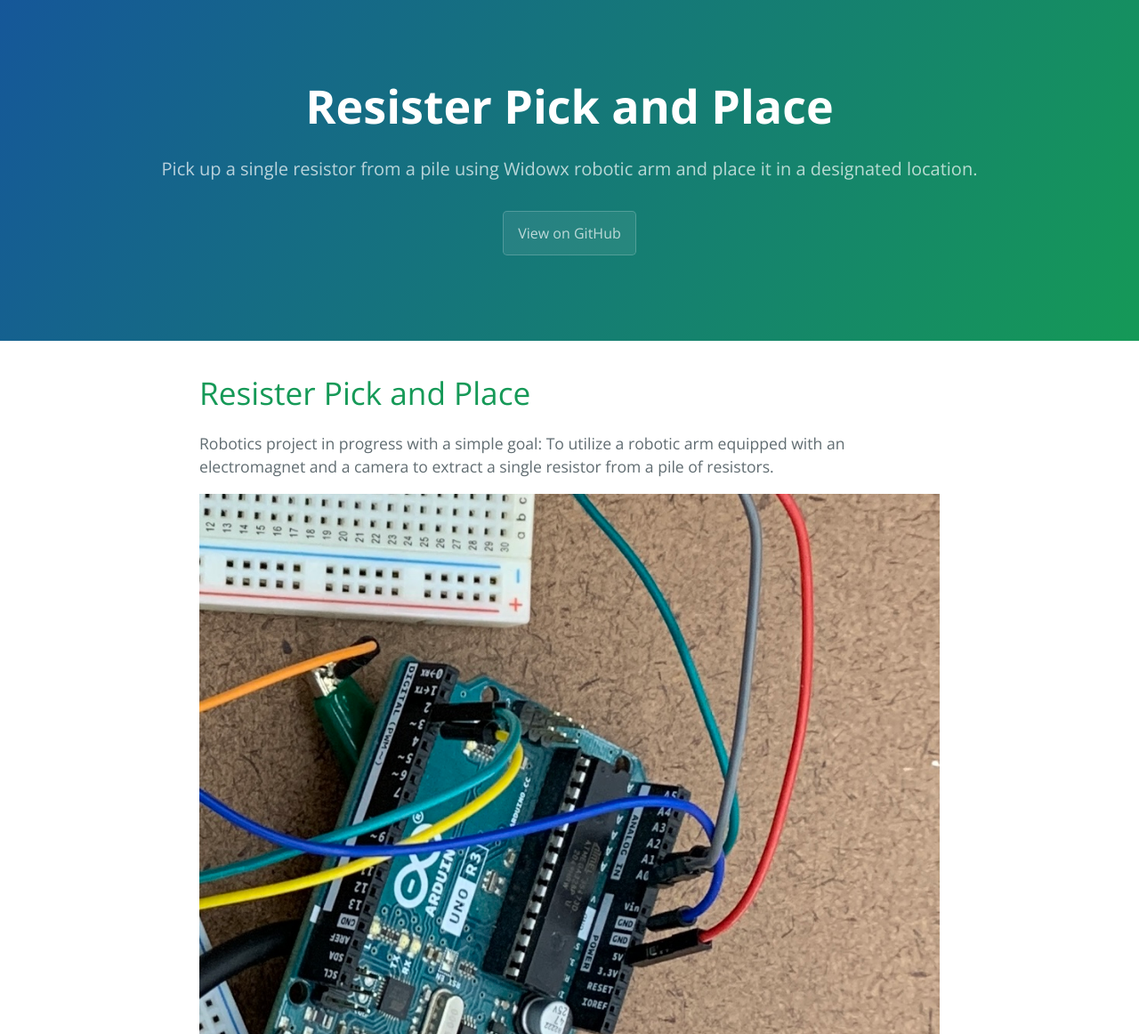
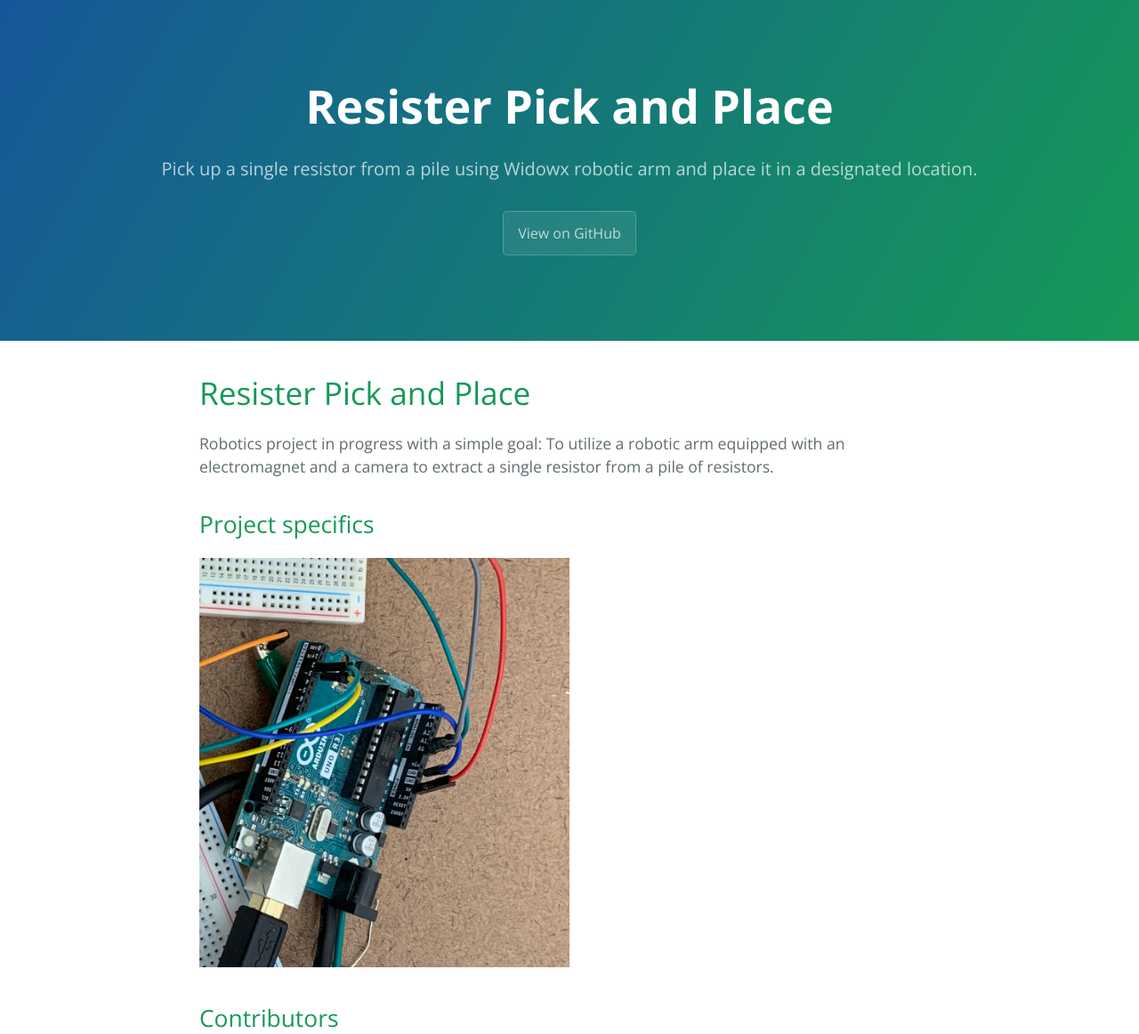
Before and after one commit to anselhc/Resistor_Pick_and_Place, a Jekyll site: the page built from index.md, in a window 1280 px wide and 1400 px high. Shown: the top 1162 px of the window at 89% size. Built offline with Jekyll 4.4.1, drawn with Linux system fonts in a browser that asks for light colours; our own code applies the rules of GitHub Pages for plain Markdown files; grey boxes are pictures that could not be loaded.

Commit message:
Resized and added contributors

```diff
--- a/index.md
+++ b/index.md
@@ -2,8 +2,17 @@
 
 Robotics project in progress with a simple goal: To utilize a robotic arm equipped with an electromagnet and a camera to extract a single resistor from a pile of resistors.
 
-[![Project specifics](IMG_1755.jpg)](project_specifics.md)
+## Project specifics
 
+<a href="project_specifics.md">
+  <img src="IMG_1755.jpg" alt="Project specifics" style="width: 50%; height: 50%; object-fit: cover;">
+</a>
+
+## Contributors
+
+<a href="project_specifics.md">
+  <img src="<placeholder>" alt="Contributors" style="width: 50%; height: 50%; object-fit: cover;">
+</a>
 
 ## Milestone I
 ###WidowX
```
